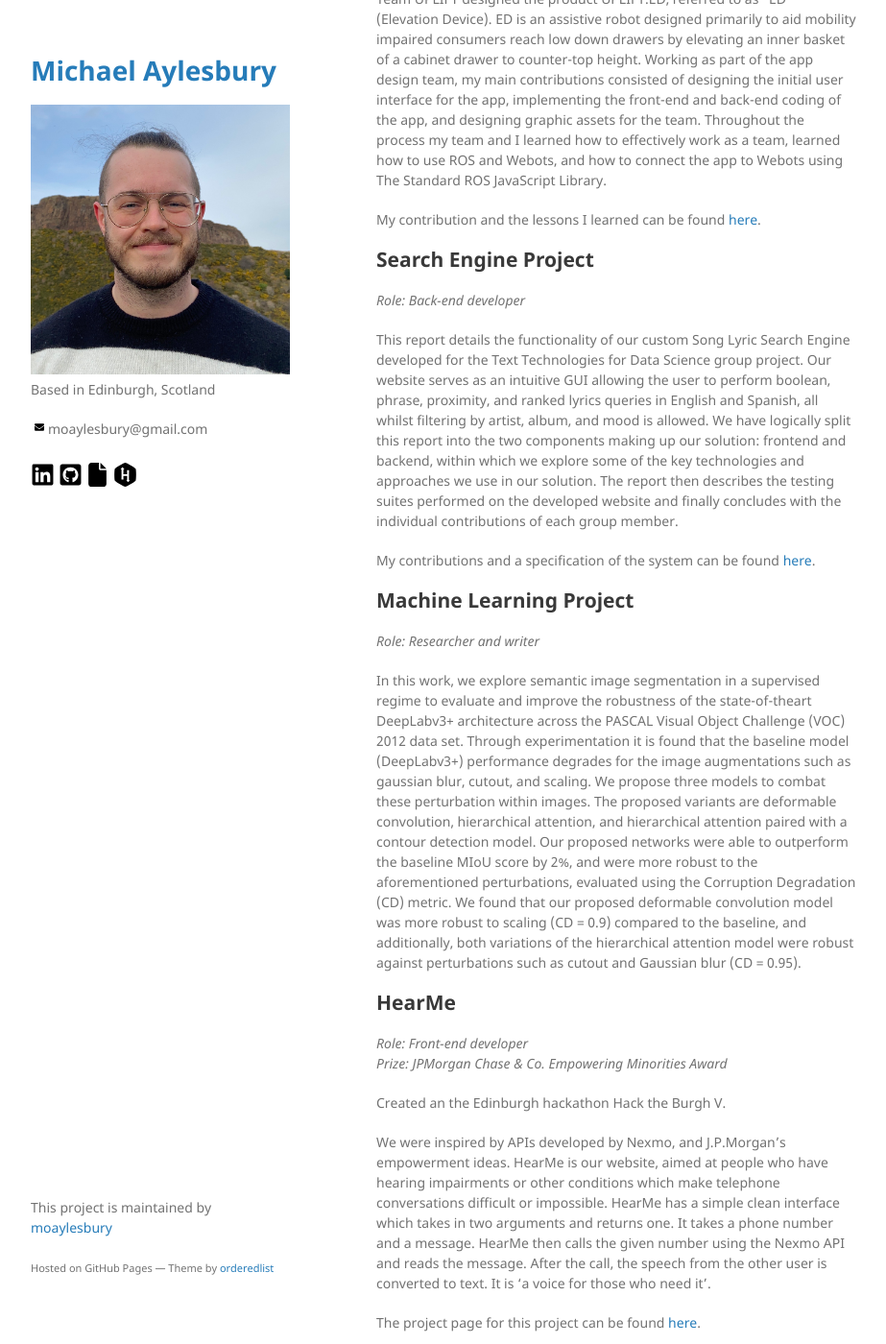
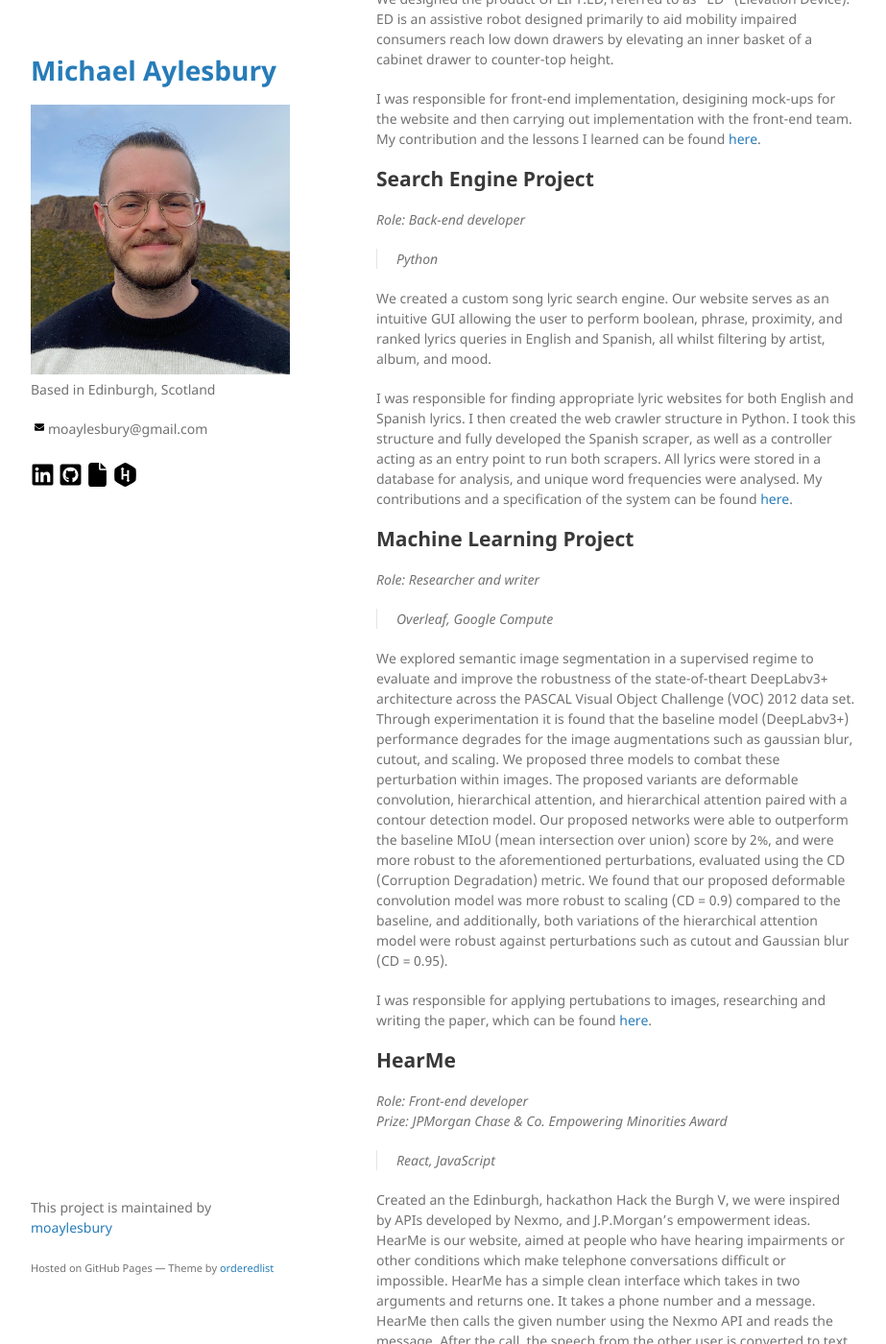
Before and after one commit to moaylesbury/michaelaylesbury.github.io, a Jekyll site: the page built from group-projects.md, in a window 1280 px wide and 1400 px high, scrolled down 205 px. Shown: the whole window at 96% size, without its empty margins (178-1101 px from the left). Built offline with Jekyll 4.4.1, drawn with Linux system fonts in a browser that asks for light colours; our own code applies the rules of GitHub Pages for plain Markdown files; some of the changed text lies outside the part shown.

Commit message:
Update group-projects.md

```diff
--- a/group-projects.md
+++ b/group-projects.md
@@ -5,33 +5,35 @@ layout: default
 # Group Projects
 
 ## UPLIFT.ED Project
+> React, JavaScript
 <em>Role: Front-end developer</em>
 
-Team UPLIFT designed the product UPLIFT.ED, referred to as "ED" (Elevation Device). ED is an assistive robot designed primarily to aid mobility impaired consumers reach low down drawers by elevating an inner basket of a cabinet drawer to counter-top height. Working as part of the app design team, my main contributions consisted of designing the initial user interface for the app, implementing the front-end and back-end coding of the app, and designing graphic assets for the team. Throughout the process my team and I learned how to effectively work as a team, learned how to use ROS and Webots, and how to connect the app to Webots using The Standard ROS JavaScript Library.
+We designed the product UPLIFT.ED, referred to as "ED" (Elevation Device). ED is an assistive robot designed primarily to aid mobility impaired consumers reach low down drawers by elevating an inner basket of a cabinet drawer to counter-top height.
 
-My contribution and the lessons I learned can be found [here](https://nbviewer.org/github/moaylesbury/ED-Report/blob/main/s1751472-MichaelAylesbury-Group-15.pdf).
+I was responsible for front-end implementation, desigining mock-ups for the website and then carrying out implementation with the front-end team. My contribution and the lessons I learned can be found [here](https://nbviewer.org/github/moaylesbury/ED-Report/blob/main/s1751472-MichaelAylesbury-Group-15.pdf).
 
 ## Search Engine Project
 <em>Role: Back-end developer</em>
+> Python
 
-This report details the functionality of our custom Song Lyric Search Engine developed for the Text Technologies for Data Science group project. Our website serves as an intuitive GUI allowing the user to perform boolean, phrase, proximity, and ranked lyrics queries in English and Spanish, all whilst filtering by artist, album, and mood is allowed. We have logically split this report into the two components making up our solution: frontend and backend, within which we explore some of the key technologies and approaches we use in our solution. The report then describes the testing suites performed on the developed website and finally concludes with the individual contributions of each group member.
+We created a custom song lyric search engine. Our website serves as an intuitive GUI allowing the user to perform boolean, phrase, proximity, and ranked lyrics queries in English and Spanish, all whilst filtering by artist, album, and mood.
 
-My contributions and a specification of the system can be found [here]().
-
-
+I was responsible for finding appropriate lyric websites for both English and Spanish lyrics. I then created the web crawler structure in Python. I took this structure and fully developed the Spanish scraper, as well as a controller acting as an entry point to run both scrapers. All lyrics were stored in a database for analysis, and unique word frequencies were analysed. My contributions and a specification of the system can be found [here](https://nbviewer.org/github/moaylesbury/ED-Report/blob/main/ttds_group20.pdf).
 
 ## Machine Learning Project
 <em>Role: Researcher and writer</em>
+> Overleaf, Google Compute
 
-In this work, we explore semantic image segmentation in a supervised regime to evaluate and improve the robustness of the state-of-theart DeepLabv3+ architecture across the PASCAL Visual Object Challenge (VOC) 2012 data set. Through experimentation it is found that the baseline model (DeepLabv3+) performance degrades for the image augmentations such as gaussian blur, cutout, and scaling. We propose three models to combat these perturbation within images. The proposed variants are deformable convolution, hierarchical attention, and hierarchical attention paired with a contour detection model. Our proposed networks were able to outperform the baseline MIoU score by 2%, and were more robust to the aforementioned perturbations, evaluated using the Corruption Degradation (CD) metric. We found that our proposed deformable convolution model was more robust to scaling (CD = 0.9) compared to the baseline, and additionally, both variations of the hierarchical attention model were robust against perturbations such as cutout and Gaussian blur (CD = 0.95).
+We explored semantic image segmentation in a supervised regime to evaluate and improve the robustness of the state-of-theart DeepLabv3+ architecture across the PASCAL Visual Object Challenge (VOC) 2012 data set. Through experimentation it is found that the baseline model (DeepLabv3+) performance degrades for the image augmentations such as gaussian blur, cutout, and scaling. We proposed three models to combat these perturbation within images. The proposed variants are deformable convolution, hierarchical attention, and hierarchical attention paired with a contour detection model. Our proposed networks were able to outperform the baseline MIoU (mean intersection over union) score by 2%, and were more robust to the aforementioned perturbations, evaluated using the CD (Corruption Degradation) metric. We found that our proposed deformable convolution model was more robust to scaling (CD = 0.9) compared to the baseline, and additionally, both variations of the hierarchical attention model were robust against perturbations such as cutout and Gaussian blur (CD = 0.95).
+
+I was responsible for applying pertubations to images, researching and writing the paper, which can be found [here](https://nbviewer.org/github/moaylesbury/ED-Report/blob/main/MLP-Report.pdf).
 
 ## HearMe
 <em>Role: Front-end developer</em>
 <br>
 <em>Prize: JPMorgan Chase & Co. Empowering Minorities Award</em>
+> React, JavaScript
 
-Created an the Edinburgh hackathon Hack the Burgh V.
+Created an the Edinburgh, hackathon Hack the Burgh V, we were inspired by APIs developed by Nexmo, and J.P.Morgan's empowerment ideas. HearMe is our website, aimed at people who have hearing impairments or other conditions which make telephone conversations difficult or impossible. HearMe has a simple clean interface which takes in two arguments and returns one. It takes a phone number and a message. HearMe then calls the given number using the Nexmo API and reads the message. After the call, the speech from the other user is converted to text. It is 'a voice for those who need it'.
 
-We were inspired by APIs developed by Nexmo, and J.P.Morgan's empowerment ideas. HearMe is our website, aimed at people who have hearing impairments or other conditions which make telephone conversations difficult or impossible. HearMe has a simple clean interface which takes in two arguments and returns one. It takes a phone number and a message. HearMe then calls the given number using the Nexmo API and reads the message. After the call, the speech from the other user is converted to text. It is 'a voice for those who need it'.
-
-The project page for this project can be found [here](https://devpost.com/software/hear-me).
+I was responsible for the mock-up design of the website, and the front-end implementation. The DevPost page for this project can be found [here](https://devpost.com/software/hear-me).
```
